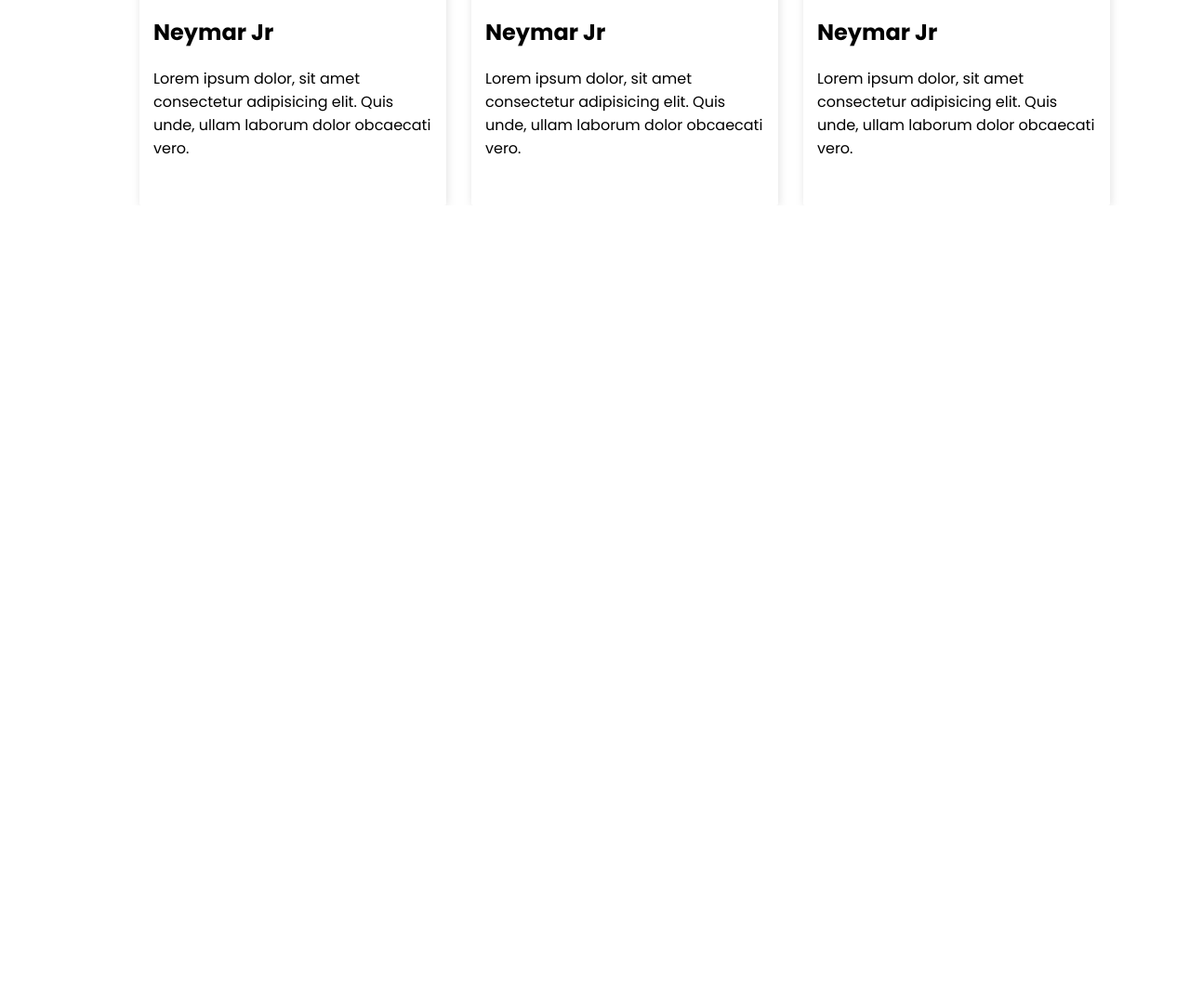
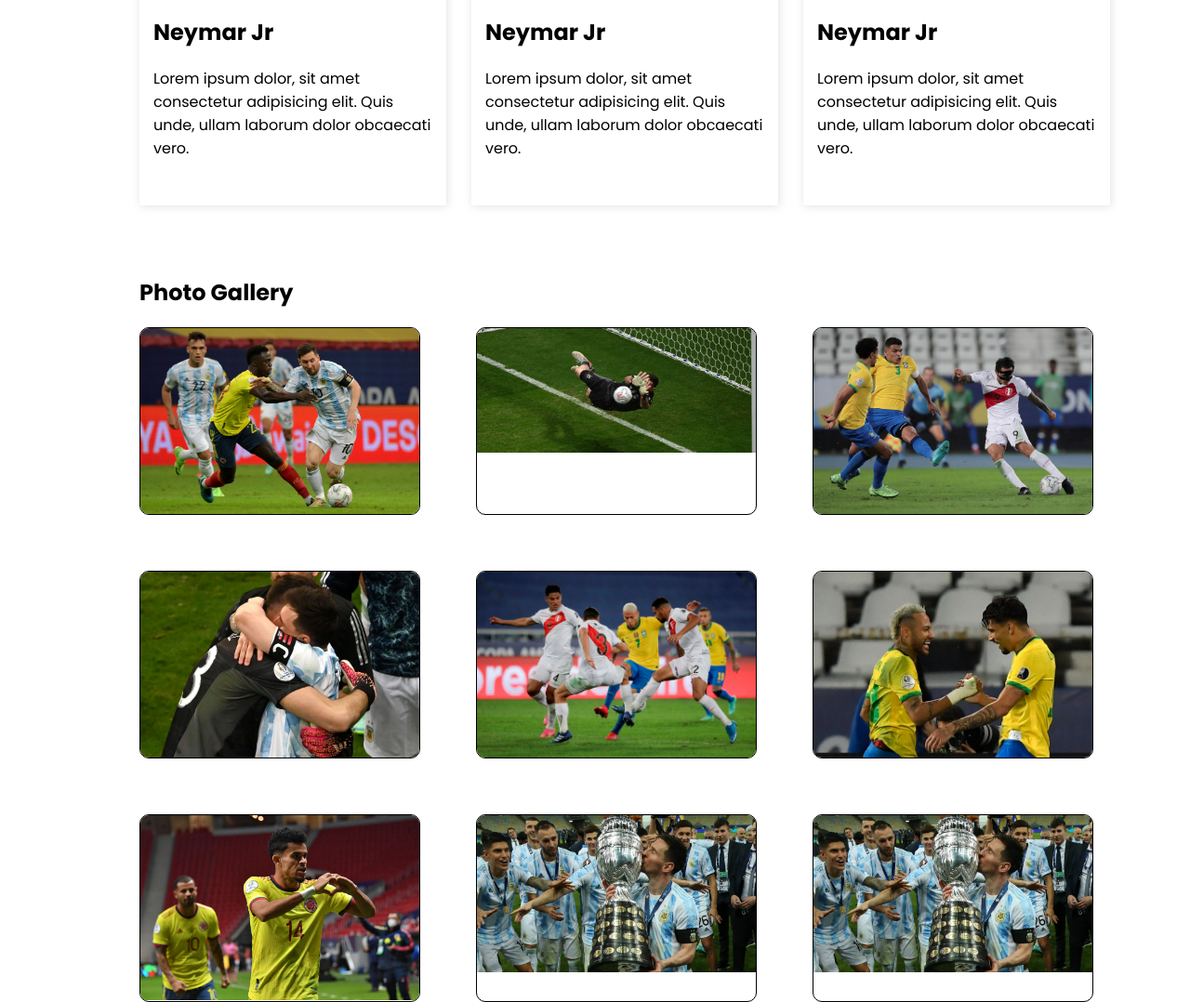
Before and after one commit to hasannayeem71/responsive-football, a plain HTML site: page index.html in a window 1280 px wide. Shown: the part 2825-3903 px from the top of the page at 93% size. Before the commit the page ends 3046 px from the top, so only its background shows below. Drawn offline with Linux system fonts and the light colour scheme.

Commit message:
added photo gallery

```diff
--- a/index.html
+++ b/index.html
@@ -24,7 +24,7 @@
                     <a href="">Upcoming Matches</a>
                     <a href="">Contact</a>
                 </div>
-                <div class="join-btn">
+                <div class="join-btn ">
                     <i class="fas fa-sign-in-alt"></i>
                     <a href="">Login</a>
                 </div>
@@ -217,6 +217,85 @@
 
             </div>
         </section>
+
+        <!-- gallery start -->
+        <section class="container">
+            <h2>Photo Gallery</h2>
+            <div class="photo-gallery">
+                <div class="photo-frame">
+                    <div class="photo">
+                        <img src="images/gallery/gl-1.jpg" alt="">
+                    </div>
+                    <div class="img-info">
+                        <p>Lorem ipsum dolor sit amet consectetur adipisicing elit. Minus, modi.</p>
+                    </div>
+                </div>
+                <div class="photo-frame">
+                    <div class="photo">
+                        <img src="images/gallery/gl-2.png" alt="">
+                    </div>
+                    <div class="img-info">
+                        <p>Lorem ipsum dolor sit amet consectetur adipisicing elit. Minus, modi.</p>
+                    </div>
+                </div>
+                <div class="photo-frame">
+                    <div class="photo">
+                        <img src="images/gallery/gl-3.jpg" alt="">
+                    </div>
+                    <div class="img-info">
+                        <p>Lorem ipsum dolor sit amet consectetur adipisicing elit. Minus, modi.</p>
+                    </div>
+                </div>
+                <div class="photo-frame">
+                    <div class="photo">
+                        <img src="images/gallery/gl-4.jpg" alt="">
+                    </div>
+                    <div class="img-info">
+                        <p>Lorem ipsum dolor sit amet consectetur adipisicing elit. Minus, modi.</p>
+                    </div>
+                </div>
+                <div class="photo-frame">
+                    <div class="photo">
+                        <img src="images/gallery/gl-5.jpg" alt="">
+                    </div>
+                    <div class="img-info">
+                        <p>Lorem ipsum dolor sit amet consectetur adipisicing elit. Minus, modi.</p>
+                    </div>
+                </div>
+                <div class="photo-frame">
+                    <div class="photo">
+                        <img src="images/gallery/gl-6.jpg" alt="">
+                    </div>
+                    <div class="img-info">
+                        <p>Lorem ipsum dolor sit amet consectetur adipisicing elit. Minus, modi.</p>
+                    </div>
+                </div>
+                <div class="photo-frame">
+                    <div class="photo">
+                        <img src="images/gallery/gl-7.jpg" alt="">
+                    </div>
+                    <div class="img-info">
+                        <p>Lorem ipsum dolor sit amet consectetur adipisicing elit. Minus, modi.</p>
+                    </div>
+                </div>
+                <div class="photo-frame">
+                    <div class="photo">
+                        <img src="images/gallery/gl-8.jpg" alt="">
+                    </div>
+                    <div class="img-info">
+                        <p>Lorem ipsum dolor sit amet consectetur adipisicing elit. Minus, modi.</p>
+                    </div>
+                </div>
+                <div class="photo-frame">
+                    <div class="photo">
+                        <img src="images/gallery/gl-8.jpg" alt="">
+                    </div>
+                    <div class="img-info">
+                        <p>Lorem ipsum dolor sit amet consectetur adipisicing elit. Minus, modi.</p>
+                    </div>
+                </div>
+            </div>
+        </section>
     </main>
 </body>
 
--- a/styles/css/style.css
+++ b/styles/css/style.css
@@ -86,6 +86,9 @@ nav a {
 
 .container {
     align-items: center;
+    margin-left: 150px;
+    margin-right: 200px;
+    margin-top: 76px;
 }
 
 .players {
@@ -93,9 +96,6 @@ nav a {
     grid-template-columns: repeat(3, 1fr);
     grid-column-gap: 27px;
     grid-row-gap: 30px;
-    margin-left: 150px;
-    margin-right: 200px;
-    margin-top: 76px;
 }
 
 .player-detail {
@@ -122,3 +122,44 @@ nav a {
 
 /* player styles end
  */
+
+
+/* gallery styles  */
+
+.photo-gallery {
+    display: grid;
+    grid-template-columns: repeat(3, 1fr);
+    grid-row-gap: 60px;
+    grid-column-gap: 60px;
+}
+
+.photo-frame {
+    width: 300px;
+    height: 200px;
+    border: 1px solid;
+    border-radius: 10px;
+    position: relative;
+    overflow: hidden;
+}
+
+.photo-frame img {
+    width: 100%;
+    height: 100%;
+}
+
+.img-info {
+    display: none;
+    position: absolute;
+    width: 100%;
+    bottom: 0;
+}
+
+.photo-frame:hover .img-info {
+    display: block;
+    background-color: rgba(219, 185, 100, 0.555);
+}
+
+.photo-frame:hover .photo {
+    transform: scale(1.2);
+    transition: transform 1s ease-in-out;
+}
```
